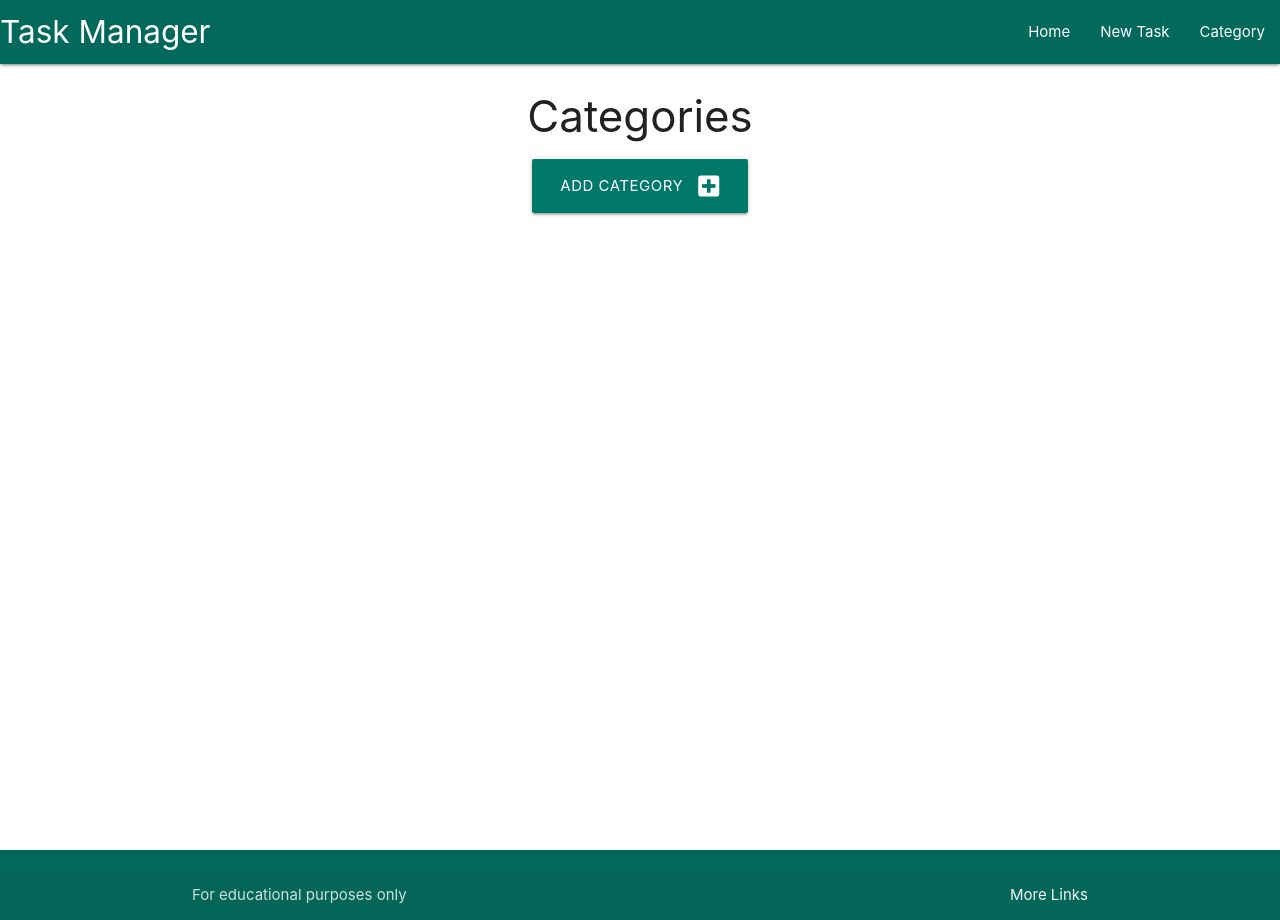
After one commit to jjconway23/flask-task-app-and-postgresql, a Flask app: page /categories in a window 1280 px wide. The commit adds this page. Run offline with Flask 2, Linux system fonts and the light colour scheme; some libraries are stand-ins or nearby versions.

Commit message:
Add markup to new html pages

```diff
--- a/taskmanager/routes.py
+++ b/taskmanager/routes.py
@@ -6,3 +6,11 @@ from taskmanager.models import Category, Task
 @app.route("/")
 def home():
     return render_template("tasks.html")
+
+@app.route("/categories")
+def categories():
+    return render_template("categories.html")
+
+@app.route("/add_category", methods=["GET", "POST"])
+def add_category():
+    return render_template("add_category.html")
--- /dev/null
+++ b/taskmanager/templates/add_category.html
@@ -0,0 +1,6 @@
+{% extends "base.html" %}
+{% block content %}
+
+<h3 class="light-blue-text-darken-4 center-align">Add Category</h3>
+
+{% endblock%}
--- a/taskmanager/templates/base.html
+++ b/taskmanager/templates/base.html
@@ -22,7 +22,7 @@
                 <ul class="right hide-on-med-and-down">
                     <li><a href="{{  url_for('home')}}">Home</a></li>
                     <li><a href="#">New Task</a></li>
-                    <li><a href="#">Category</a></li>
+                    <li><a href="{{ url_for('categories')}}">Category</a></li>
 
                 </ul>
             </div>
@@ -31,7 +31,7 @@
         <ul class="sidenav" id="mobile-demo">
             <li><a href="{{  url_for('home')}}">Home</a></li>
             <li><a href="#">New Task</a></li>
-            <li><a href="#">Category</a></li>
+            <li><a href="{{ url_for('categories')}}">Category</a></li>
         </ul>
     </header>
     <main class="container">
--- /dev/null
+++ b/taskmanager/templates/categories.html
@@ -0,0 +1,14 @@
+{% extends "base.html" %}
+{% block content %}
+
+<h3 class="light-blue-text-darken-4 center-align">Categories</h3>
+<div class="row">
+    <div class="col s12 center-align">
+        <a href="{{ url_for('add_category')}}" class="btn-large teal darken-2">
+            Add Category <i class="fas fa-plus-square right"></i>
+        </a>
+
+    </div>
+</div>
+
+{% endblock%}
```
